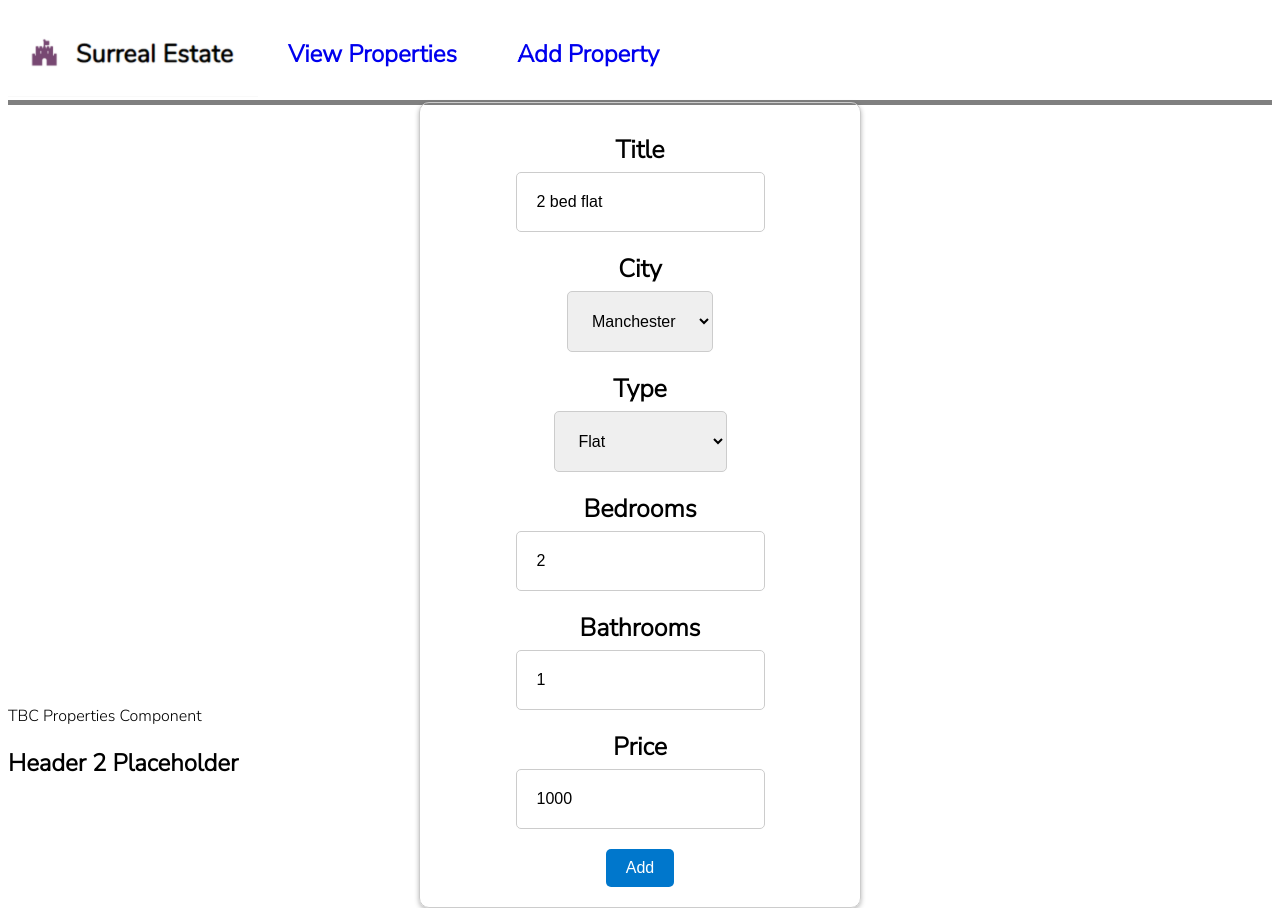
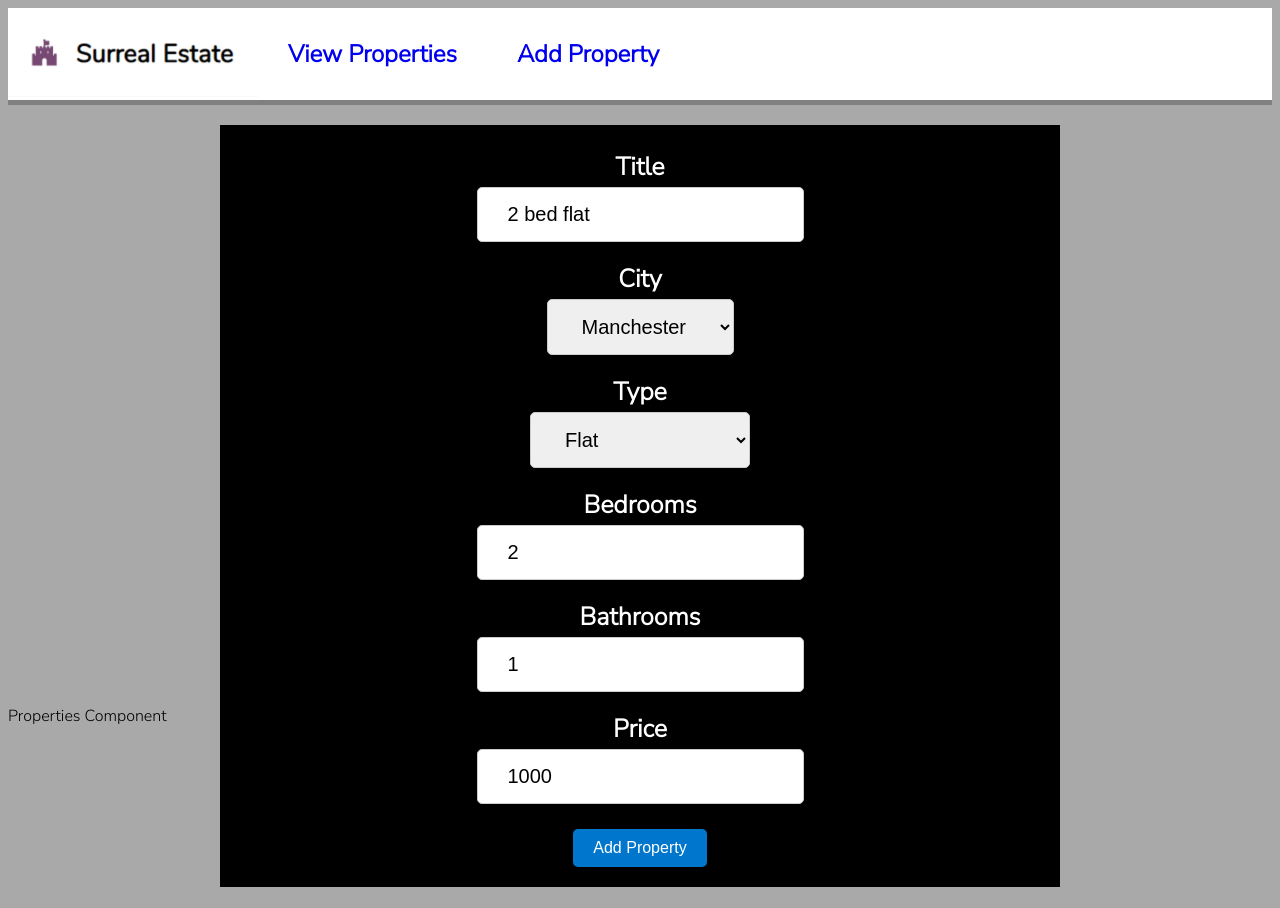
Before and after one commit to tonymm55/surreal-estate, a React (Create React App) app: page / in a window 1280 px wide. After the commit the page ends 887 px from the top, so only its background shows below. Built offline with nearby package versions, Linux system fonts and the light colour scheme.

Commit message:
styling body,forms, added tests for alert and alert component changes

```diff
--- a/src/components/AddProperty.js
+++ b/src/components/AddProperty.js
@@ -112,7 +112,7 @@ const AddProperty = () => {
             onChange={handleFieldChange}
           />
         </label>
-        <button type="submit">Add</button>
+        <button type="submit">Add Property</button>
       </form>
     </div>
   );
--- a/src/components/App.js
+++ b/src/components/App.js
@@ -18,7 +18,7 @@ const App = () => {
         <Route path="add-property" element={AddProperty} />
       </Routes>
       <header className="app-header">
-        <h2>Header 2 Placeholder</h2>
+        {/* <h2>Header 2 Placeholder</h2> */}
       </header>
     </div>
   );
--- a/src/components/Properties.js
+++ b/src/components/Properties.js
@@ -1,5 +1,5 @@
 import React from "react";
 
-const Properties = () => <>TBC Properties Component</>;
+const Properties = () => <>Properties Component</>;
 
 export default Properties;
--- a/src/styles/add-property.css
+++ b/src/styles/add-property.css
@@ -11,29 +11,33 @@ form {
   flex-direction: column;
   align-items: center;
   justify-content: center;
-  width: 400px;
+  width: 800px;
   padding: 20px;
-  border: 1px solid #ccc;
-  border-radius: 10px;
-  box-shadow: 0 2px 5px rgba(0, 0, 0, 0.3);
+  border: 0px solid #ccc;
+  border-radius: 0px;
+  box-shadow: 0 0px 0px rgba(0, 0, 0, 0.3);
+  margin-top: 1px;
+  background-color: black;
 }
 
 label {
   display: flex;
+  padding: 5px;
   flex-direction: column;
-  margin: 10px 0;
+  margin-bottom: 10px;
   font-weight: bold;
   font-size: 25px;
   text-align: center;
+  color: #fff;
 }
 
 input,
 select {
-  padding: 20px;
+  padding: 15px 30px;
   border-radius: 5px;
   border: 1px solid #ccc;
-  font-size: 16px;
-  margin-top: 5px;
+  font-size: 20px;
+  margin-top: 3px;
 }
 
 button[type="submit"] {
--- a/src/styles/app.css
+++ b/src/styles/app.css
@@ -1,3 +1,12 @@
 .app {
     padding: 0.5em 0.5em;
+
   }
+.app-header {
+  background-color: forestgreen;
+}
+
+body {
+  min-height: 100vh;
+  background-color: darkgray;
+}
```
Also changed, not shown: src/components/Alert.js (+7 -1 lines), src/styles/alert.css (added, +16 -0 lines), 1 other file (tests, documents, lock files or other folders).
